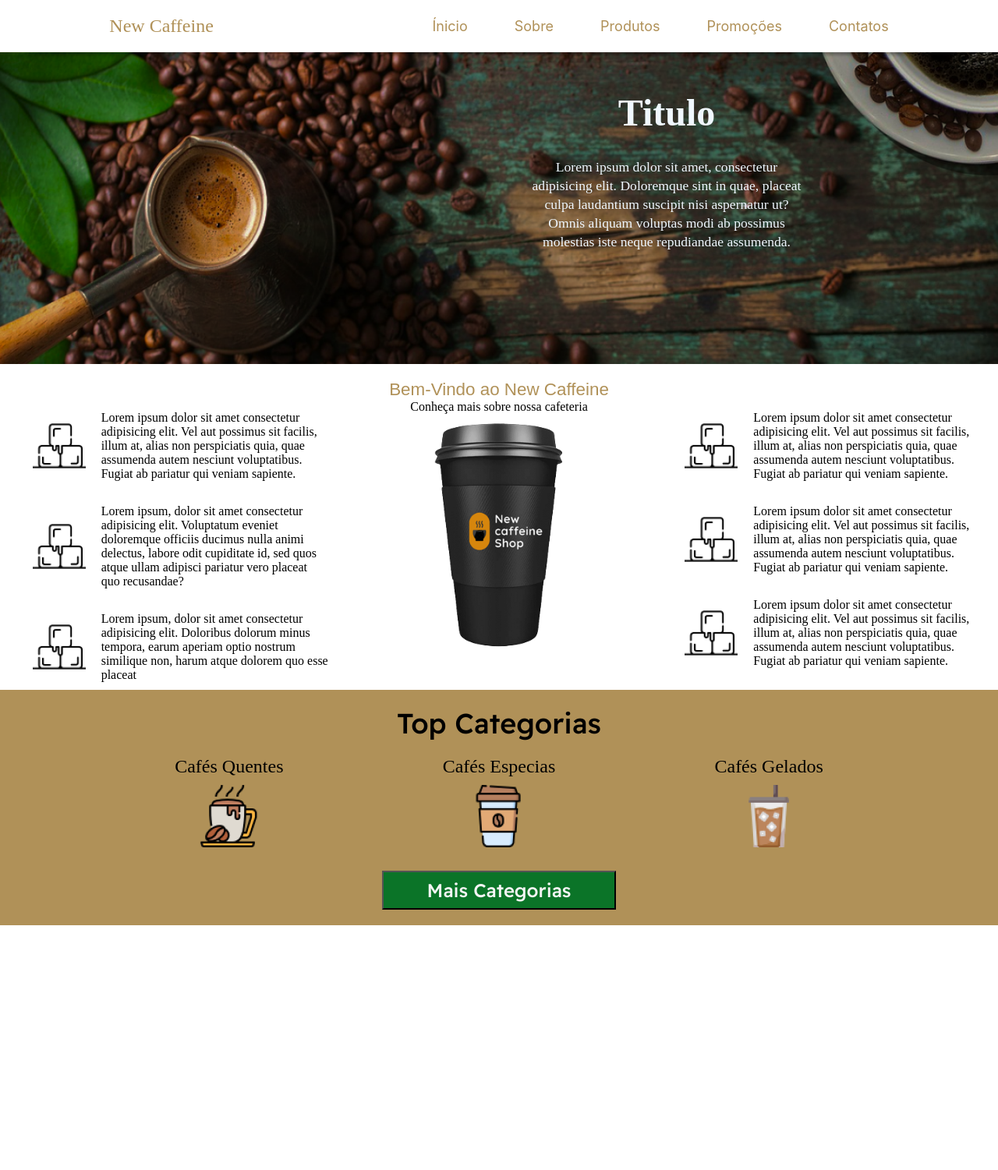
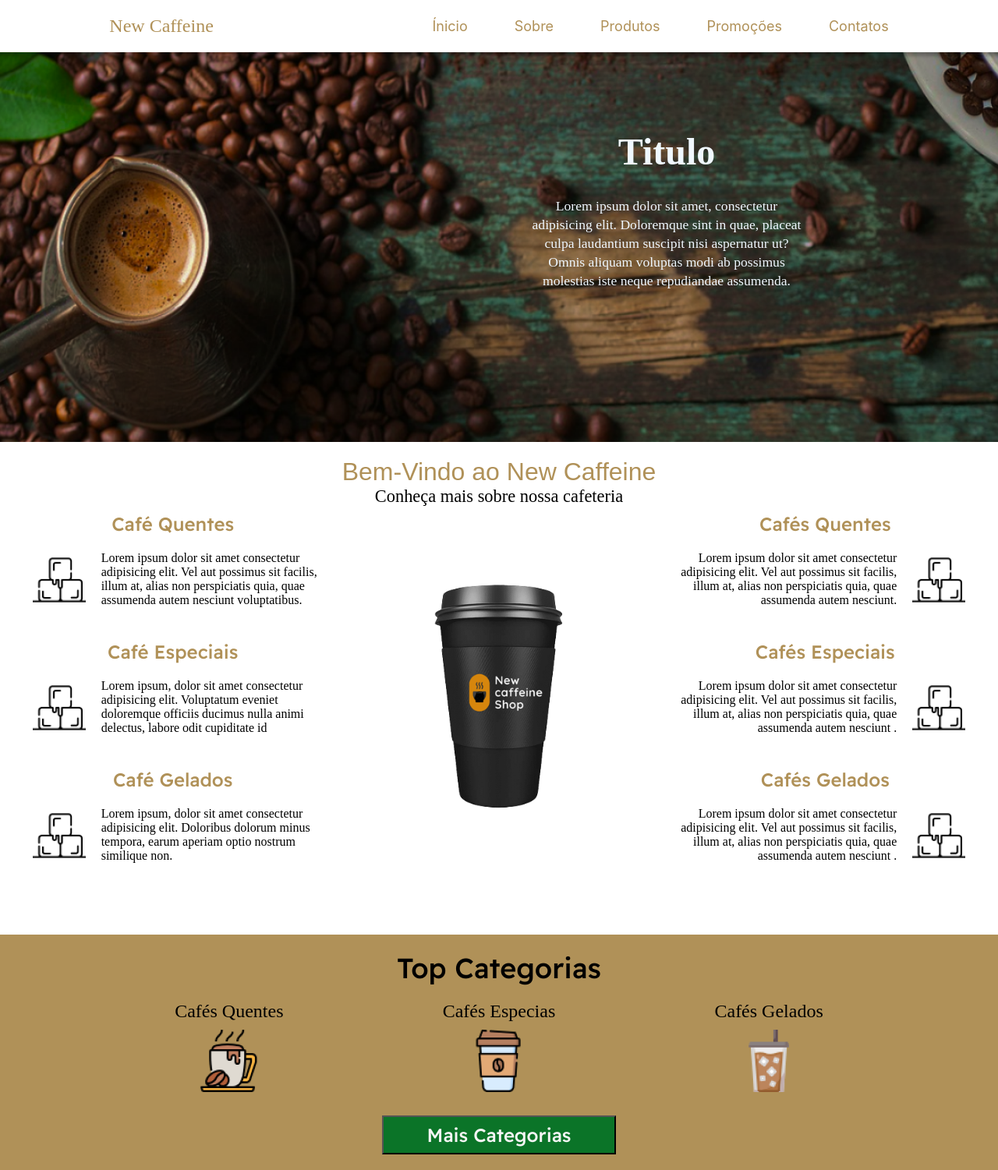
Before and after one commit to JoaoGabriel0908/Cafeteria, a PHP site: page / in a window 1280 px wide. Shown: the whole page at 78% size. Before the commit the page ends 1187 px from the top, so only its background shows below. Run offline with PHP 8.4, Linux system fonts and the light colour scheme; some libraries are stand-ins or nearby versions; some web fonts are replaced.

Commit message:
Projeto em Andamento

```diff
--- a/CSS/header.css
+++ b/CSS/header.css
@@ -19,13 +19,13 @@ header .image {
   background-repeat: no-repeat;
   background-position: center center;
   background-size: cover;
-  height: 400px;
+  height: 500px;
   width: 100%;
 }
 header .image .texto{
   color: aliceblue;
   margin: auto;
-  padding-top: 50px;
+  padding-top: 100px;
   width: 350px;
   display: flex;
   align-items: center;
--- a/CSS/main.css
+++ b/CSS/main.css
@@ -21,6 +21,7 @@
     margin: auto;
     display: flex;
     justify-content: center;
+
 }
 .container .image{
     width: 350px;
@@ -35,21 +36,42 @@
     object-fit: contain;
     margin: auto;
 }
+
+/*  Sobre Lado esquerdo e direito */
 .lado-esquerdo,
 .lado-direito{
     width: 400px;
-    margin: 10px auto;
+    margin: 50px auto;
 }
 .lado-esquerdo div,
 .lado-direito div{
-    margin-top: 30px;
+    margin-top: 20px;
+    margin-bottom: 20px;
     display: flex;
+    flex-direction: column;
 }
 .lado-esquerdo div img,
 .lado-direito div img{
     object-fit: contain;
     margin: auto 20px;
 }
+.lado-direito {
+    text-align: end;
+}
+.lado-direito .sobre,
+.lado-esquerdo .sobre {
+    display: flex;
+    flex-direction: row;
+}
+
+.lado-esquerdo div p,
+.lado-direito div p{
+    font-family: var(--fonte-destacado);
+    color: var(--marrom-escuro);
+    font-size: 24px;
+    margin: auto auto;
+}
+
 .bem-vindo{
     display: flex;
     align-items: center;
@@ -60,9 +82,13 @@
 }
 .bem-vindo1{
     font-family: var(--fonte-apresentacao);
-    font-size: 1.4rem;
+    font-size: 2rem;
     color: var(--marrom-escuro);
 }
+.bem-vindo2{
+    font-size: 1.4rem;
+}
+
 
 /* Seção Categorias */
 section.color-categorias{
--- a/index.html
+++ b/index.html
@@ -7,7 +7,7 @@
   <link rel="stylesheet" href="CSS/reset.css" />
   <link rel="stylesheet" href="CSS/header.css" />
   <link rel="stylesheet" href="./CSS/main.css" />
-  <link rel="stylesheet" href="CSS/style.css">
+  <link rel="stylesheet" href="CSS/style.css" />
   <title>Cafeteria</title>
 </head>
 
@@ -27,12 +27,11 @@
     </div>
     <div class="image">
       <div class="texto">
-        <div class="texto-titulo">
-          Titulo
-        </div>
+        <div class="texto-titulo">Titulo</div>
         <div class="texto-subtitulo">
-          Lorem ipsum dolor sit amet, consectetur adipisicing elit. Doloremque sint in quae, placeat culpa
-          laudantium suscipit nisi aspernatur ut? Omnis aliquam voluptas modi ab possimus molestias iste neque
+          Lorem ipsum dolor sit amet, consectetur adipisicing elit. Doloremque
+          sint in quae, placeat culpa laudantium suscipit nisi aspernatur ut?
+          Omnis aliquam voluptas modi ab possimus molestias iste neque
           repudiandae assumenda.
         </div>
       </div>
@@ -40,19 +39,33 @@
   </header>
   <section class="container">
     <div class="lado-esquerdo">
-      <div><img src="IMG/cubos-de-gelo 1.png" alt="">
-        Lorem ipsum dolor sit amet consectetur adipisicing elit. Vel aut possimus sit facilis,
-        illum at, alias non perspiciatis quia, quae assumenda autem nesciunt voluptatibus. Fugiat ab pariatur qui veniam
-        sapiente.
+      <div>
+        <p>Café Quentes</p>
+        <div class="sobre">
+          <img src="IMG/cubos-de-gelo 1.png" alt="" />
+          Lorem ipsum dolor sit amet consectetur adipisicing elit. Vel aut
+          possimus sit facilis, illum at, alias non perspiciatis quia, quae
+          assumenda autem nesciunt voluptatibus.
+        </div>
       </div>
-      <div><img src="IMG/cubos-de-gelo 1.png" alt="">
-        Lorem ipsum, dolor sit amet consectetur adipisicing elit. Voluptatum eveniet doloremque officiis ducimus nulla
-        animi delectus,
-        labore odit cupiditate id, sed quos atque ullam adipisci pariatur vero placeat quo recusandae?
+
+      <div>
+        <p>Café Especiais</p>
+        <div class="sobre">
+          <img src="IMG/cubos-de-gelo 1.png" alt="" />
+          Lorem ipsum, dolor sit amet consectetur adipisicing elit. Voluptatum
+          eveniet doloremque officiis ducimus nulla animi delectus, labore
+          odit cupiditate id
+        </div>
       </div>
-      <div><img src="IMG/cubos-de-gelo 1.png" alt="">
-        Lorem ipsum, dolor sit amet consectetur adipisicing elit. Doloribus dolorum minus tempora,
-        earum aperiam optio nostrum similique non, harum atque dolorem quo esse placeat
+
+      <div>
+        <p>Café Gelados</p>
+        <div class="sobre">
+          <img src="IMG/cubos-de-gelo 1.png" alt="" />
+          Lorem ipsum, dolor sit amet consectetur adipisicing elit. Doloribus
+          dolorum minus tempora, earum aperiam optio nostrum similique non.
+        </div>
       </div>
     </div>
     <div class="bem-vindo">
@@ -60,23 +73,37 @@
       <p class="bem-vindo2">Conheça mais sobre nossa cafeteria</p>
     </div>
     <div class="image">
-      <img src="IMG/copopretocortado (2).png" alt="">
+      <img src="IMG/copopretocortado (2).png" alt="" />
     </div>
     <div class="lado-direito">
-      <div><img src="IMG/cubos-de-gelo 1.png" alt="">
-        Lorem ipsum dolor sit amet consectetur adipisicing elit. Vel aut possimus sit facilis,
-        illum at, alias non perspiciatis quia, quae assumenda autem nesciunt voluptatibus. Fugiat ab pariatur qui veniam
-        sapiente.
+      <div>
+        <p>Cafés Quentes</p>
+        <div class="sobre">
+          Lorem ipsum dolor sit amet consectetur adipisicing elit. Vel aut
+          possimus sit facilis, illum at, alias non perspiciatis quia, quae
+          assumenda autem nesciunt.
+          <img src="IMG/cubos-de-gelo 1.png" alt="" />
+        </div>
       </div>
-      <div><img src="IMG/cubos-de-gelo 1.png" alt="">
-        Lorem ipsum dolor sit amet consectetur adipisicing elit. Vel aut possimus sit facilis,
-        illum at, alias non perspiciatis quia, quae assumenda autem nesciunt voluptatibus. Fugiat ab pariatur qui veniam
-        sapiente.
+
+      <div>
+        <p>Cafés Especiais</p>
+        <div class="sobre">
+          Lorem ipsum dolor sit amet consectetur adipisicing elit. Vel aut
+          possimus sit facilis, illum at, alias non perspiciatis quia, quae
+          assumenda autem nesciunt .
+          <img src="IMG/cubos-de-gelo 1.png" alt="" />
+        </div>
       </div>
-      <div><img src="IMG/cubos-de-gelo 1.png" alt="">
-        Lorem ipsum dolor sit amet consectetur adipisicing elit. Vel aut possimus sit facilis,
-        illum at, alias non perspiciatis quia, quae assumenda autem nesciunt voluptatibus. Fugiat ab pariatur qui veniam
-        sapiente.
+
+      <div>
+        <p>Cafés Gelados</p>
+        <div class="sobre">
+          Lorem ipsum dolor sit amet consectetur adipisicing elit. Vel aut
+          possimus sit facilis, illum at, alias non perspiciatis quia, quae
+          assumenda autem nesciunt .
+          <img src="IMG/cubos-de-gelo 1.png" alt="" />
+        </div>
       </div>
     </div>
   </section>
@@ -85,24 +112,22 @@
     <div class="categorias">
       <div>
         <p>Cafés Quentes</p>
-        <img src="IMG/xicara-de-cafe 1.png" alt="">
+        <img src="IMG/xicara-de-cafe 1.png" alt="" />
       </div>
       <div>
         <p>Cafés Especias</p>
-        <img src="IMG/xicara-de-cafe (1) 1 (1).png" alt="">
+        <img src="IMG/xicara-de-cafe (1) 1 (1).png" alt="" />
       </div>
       <div>
         <p>Cafés Gelados</p>
-        <img src="IMG/cafe-gelado 1.png" alt="">
+        <img src="IMG/cafe-gelado 1.png" alt="" />
       </div>
     </div>
     <button>Mais Categorias</button>
   </section>
   <section>
     <div class="card-container">
-      <div class="card">
-
-      </div>
+      <div class="card"></div>
     </div>
   </section>
   <section class="color-destaque">
```
